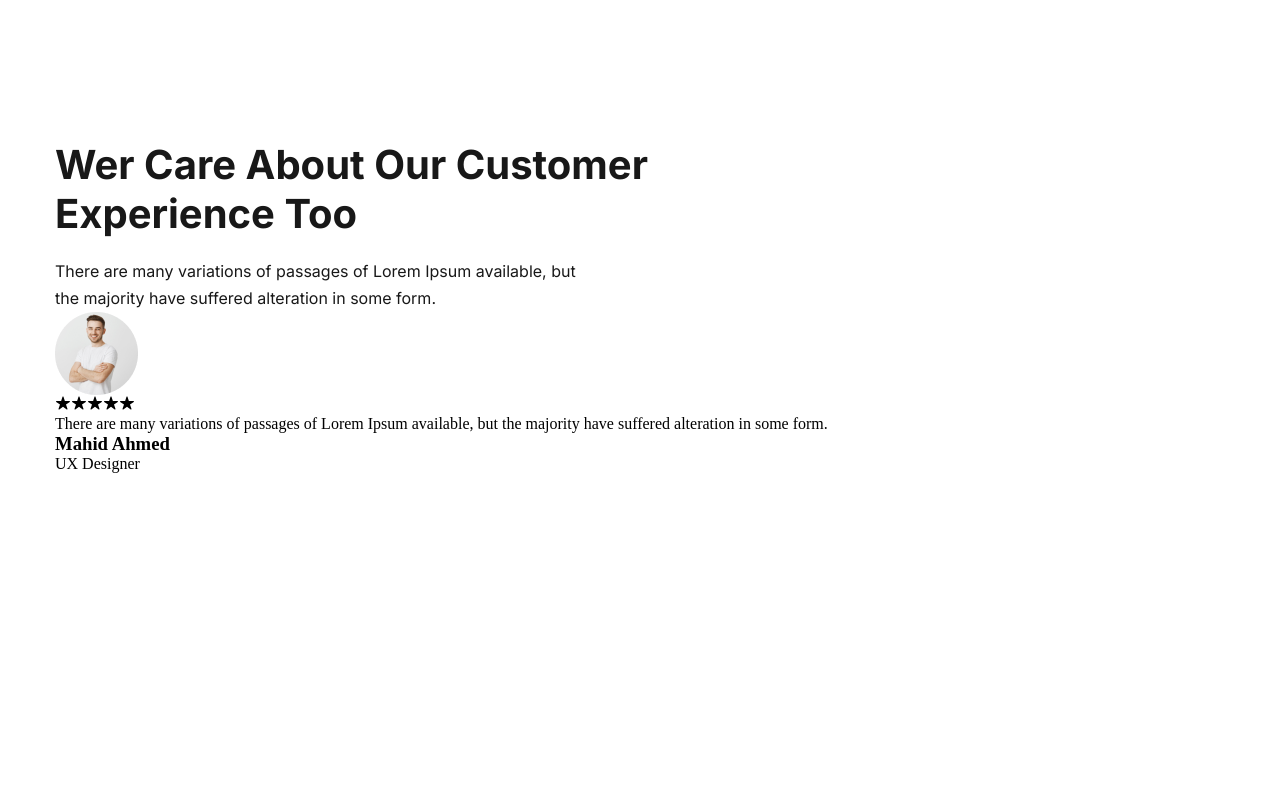
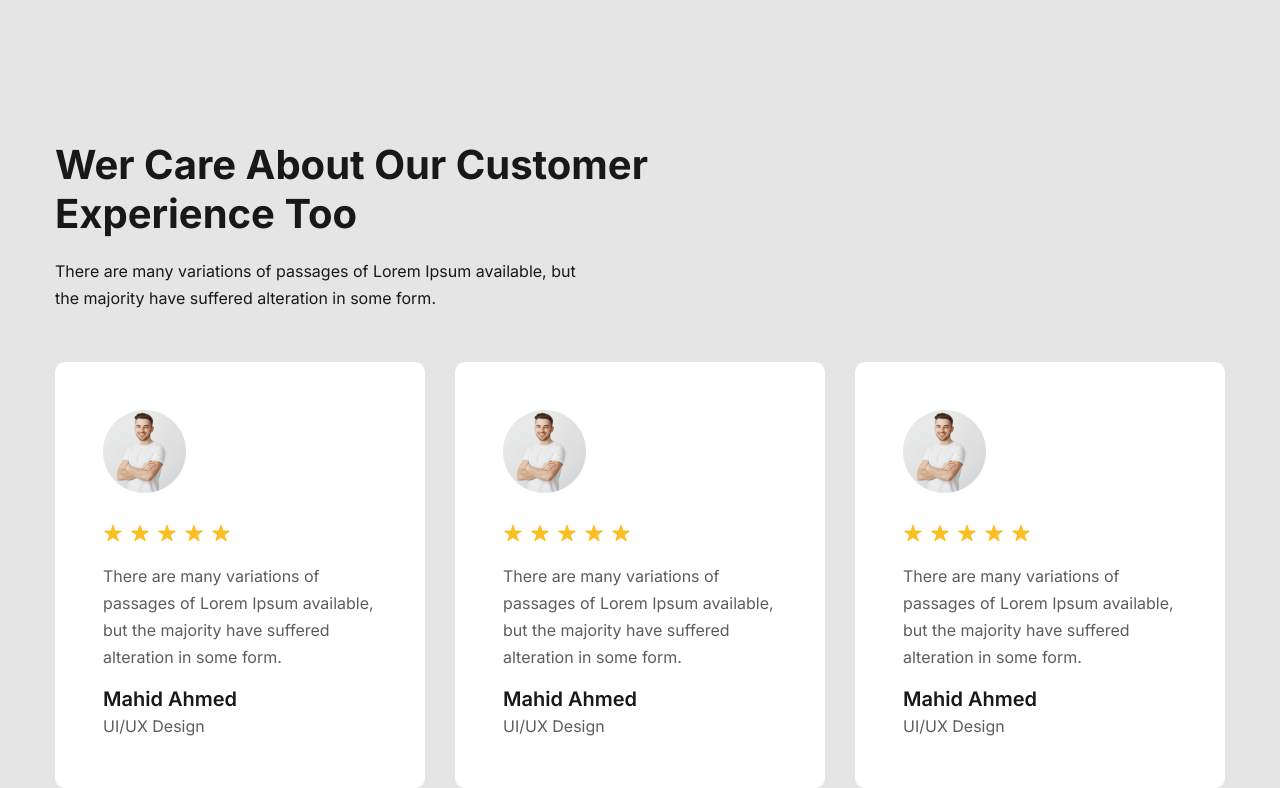
Before and after one commit to ps-sifat/First-React-Project-Creative, a React (Vite) app: page / in a window 1280 px wide. Shown: the part 3664-4452 px from the top of the page. Before the commit the page ends 4137 px from the top, so only its background shows below. Built offline with nearby package versions, Linux system fonts and the light colour scheme.

Commit message:
customer end

```diff
--- a/src/Component/Customer/Customer.css
+++ b/src/Component/Customer/Customer.css
@@ -27,3 +27,58 @@
     max-width: 542px;
     margin-top: 20px;
 }
+
+.customer__allCard {
+    margin-top: 50px;
+    display: flex;
+    column-gap: 30px;
+
+}
+
+.customerCard {
+    max-width: 370px;
+    border-radius: 10px;
+    padding: 48px;
+    background-color: #ffffff;
+}
+
+
+.customer__icon {
+    margin-top: 30px;
+    color: #FBBF25;
+    font-size: 20px;
+    display: flex;
+    column-gap: 7px;
+    font-weight: bold;
+}
+
+.customer__details {
+    margin-top: 20px;
+    max-width: 274px;
+    font-size: 16px;
+    font-family: var(--inter);
+    font-weight: 400;
+    color: var(--primary_text_color);
+    line-height: 27px;
+    opacity: 0.7;
+}
+
+.customer__clint {
+    margin-top: 15px;
+}
+
+.customer__clintName {
+    font-size: 20px;
+    font-weight: 600;
+    font-family: var(--inter);
+    color: var(--primary_text_color);
+    line-height: 27px;
+}
+
+.customer__clintTitle {
+    font-size: 16px;
+    font-weight: 400;
+    font-family: var(--inter);
+    color: #5D5D5D;
+    line-height: 27px;
+}
--- a/src/Component/Customer/Customer.jsx
+++ b/src/Component/Customer/Customer.jsx
@@ -1,16 +1,30 @@
 import React from "react";
 import "./Customer.css";
-import clintImg1 from "../../assets/customer.png";
+import ClintImg1 from "../../assets/customer.png";
 import { IoIosStar } from "react-icons/io";
 
 const Customer = () => {
   const allCustomer = [
     {
       id: 1,
-      customerImg: <clintImg1 />,
+      customerImg: ClintImg1,
+      customerName: "Mahid Ahmed",
       title: "UI/UX Design",
-      description: `There are many variations of passages of Lorem Ipsum available, but
-            the majority have suffered alteration in some form.`,
+      description: `There are many variations of passages of Lorem Ipsum available, but the majority have suffered alteration in some form.`,
+    },
+    {
+      id: 2,
+      customerImg: ClintImg1,
+      customerName: "Mahid Ahmed",
+      title: "UI/UX Design",
+      description: `There are many variations of passages of Lorem Ipsum available, but the majority have suffered alteration in some form.`,
+    },
+    {
+      id: 3,
+      customerImg: ClintImg1,
+      customerName: "Mahid Ahmed",
+      title: "UI/UX Design",
+      description: `There are many variations of passages of Lorem Ipsum available, but the majority have suffered alteration in some form.`,
     },
   ];
   return (
@@ -27,9 +41,10 @@ const Customer = () => {
             </div>
           </div>
           <div className="customer__allCard">
-            <div className="customerCard">
+            {allCustomer?.map((item) => (
+              <div className="customerCard" key={item.id}>
                 <picture>
-                <img src={clintImg1} alt={clintImg1} />
+                  <img src={item.customerImg} alt={item.customerImg} />
                 </picture>
                 <div className="customer__icon">
                   <IoIosStar />
@@ -38,15 +53,13 @@ const Customer = () => {
                   <IoIosStar />
                   <IoIosStar />
                 </div>
+                <p className="customer__details">{item.description}</p>
+                <div className="customer__clint">
+                  <h3 className="customer__clintName">{item.customerName}</h3>
+                  <p className="customer__clintTitle">{item.title}</p>
                 </div>
-            <p className="customer__details">
-              There are many variations of passages of Lorem Ipsum available,
-              but the majority have suffered alteration in some form.
-            </p>
-            <div className="customer__clint">
-              <h3>Mahid Ahmed</h3>
-              <p>UX Designer</p>
               </div>
+            ))}
           </div>
         </div>
       </div>
--- a/src/index.css
+++ b/src/index.css
@@ -52,4 +52,8 @@ span {
     --inter: "Inter", sans-serif;
 }
 
+body {
+    background-color: #E5E5E5;
+}
+
 /* =========== common css ========== */
```
Lines whose indentation alone changed are shown as unchanged.
